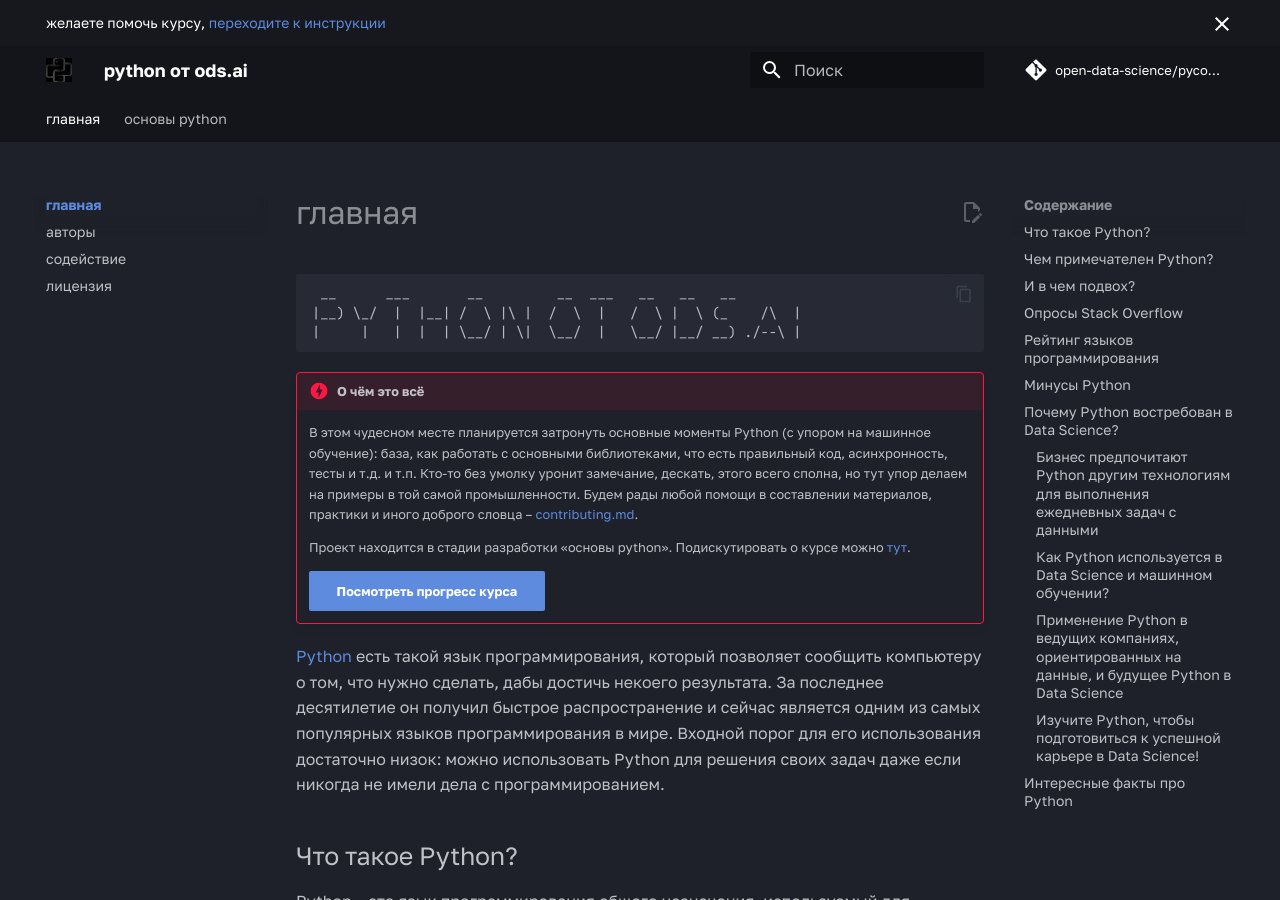
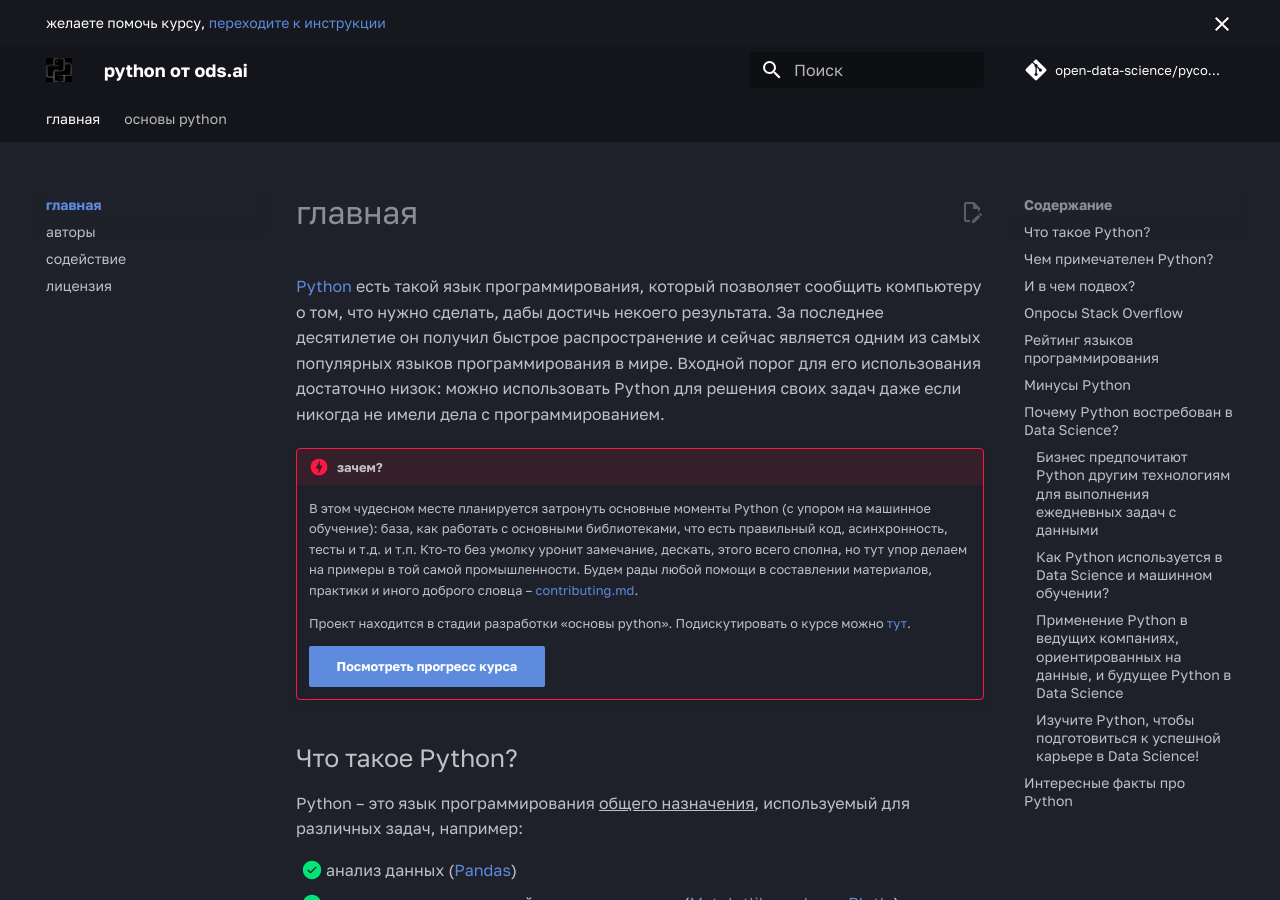
Before and after one commit to open-data-science/pycourse, an MkDocs documentation site: the page built from docs/index.md, in a window 1280 px wide and 900 px high. Built offline with MkDocs 1.6.1 and Material for MkDocs 9.7.7, drawn with Linux system fonts in a browser that asks for light colours; comment, search, counter and statistics services are not loaded.

Commit message:
update index

````diff
--- a/docs/index.md
+++ b/docs/index.md
@@ -1,20 +1,14 @@
 # главная
 
-```
- __      ___       __         __  ___   __   __   __
-|__) \_/  |  |__| /  \ |\ |  /  \  |   /  \ |  \ (_    /\  |
-|     |   |  |  | \__/ | \|  \__/  |   \__/ |__/ __) ./--\ |
-```
+[Python](https://www.python.org/) есть такой язык программирования, который позволяет сообщить компьютеру о том, что нужно сделать, дабы достичь некоего результата. За последнее десятилетие он получил быстрое распространение и сейчас является одним из самых популярных языков программирования в мире. Входной порог для его использования достаточно низок: можно использовать Python для решения своих задач даже если никогда не имели дела с программированием.
 
-!!! danger "О чём это всё"
+!!! danger "зачем?"
 
     В этом чудесном месте планируется затронуть основные моменты Python (с упором на машинное обучение): база, как работать с основными библиотеками, что есть правильный код, асинхронность, тесты и т.д. и т.п. Кто-то без умолку уронит замечание, дескать, этого всего сполна, но тут упор делаем на примеры в той самой промышленности. Будем рады любой помощи в составлении материалов, практики и иного доброго словца – [contributing.md](https://github.com/open-data-science/pycourse/blob/master/contributing.md).
 
     Проект находится в стадии разработки «основы python». Подискутировать о курсе можно [тут](https://github.com/open-data-science/pycourse/discussions).
 
     [Посмотреть прогресс курса](https://github.com/orgs/open-data-science/projects/1/views/1){ .md-button .md-button--primary }
-
-[Python](https://www.python.org/) есть такой язык программирования, который позволяет сообщить компьютеру о том, что нужно сделать, дабы достичь некоего результата. За последнее десятилетие он получил быстрое распространение и сейчас является одним из самых популярных языков программирования в мире. Входной порог для его использования достаточно низок: можно использовать Python для решения своих задач даже если никогда не имели дела с программированием.
 
 ## Что такое Python?
 
````
